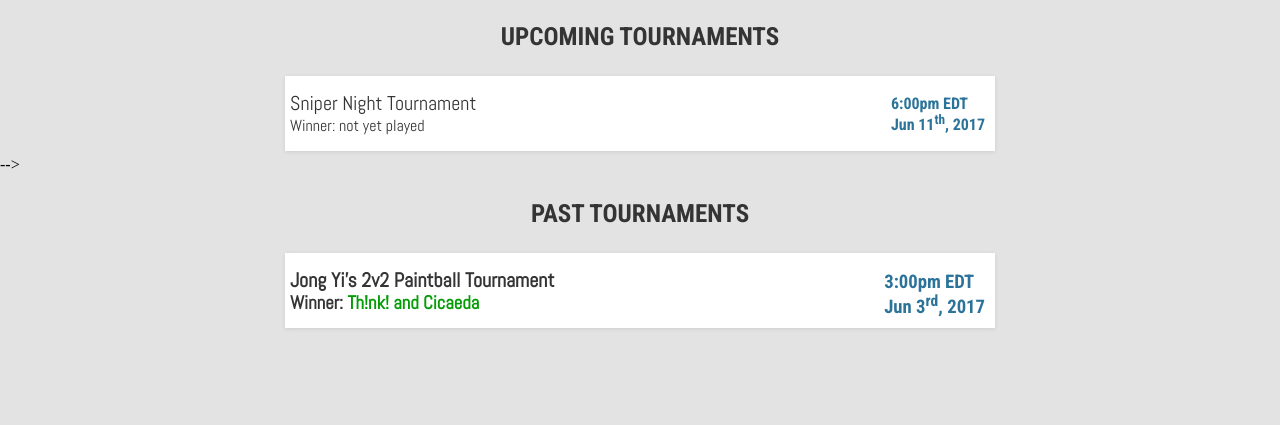
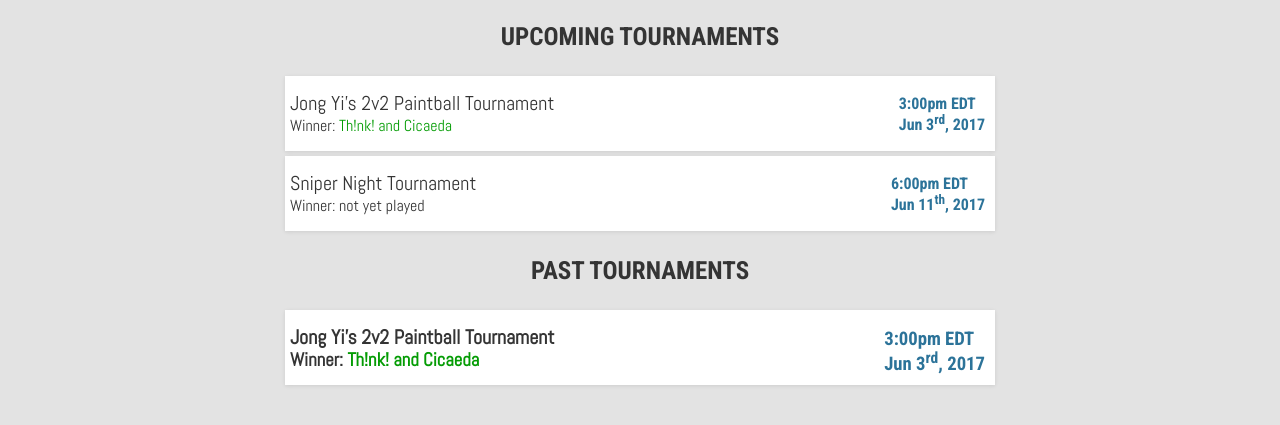
Before and after one commit to touchyourtoes/touchyourtoes.github.io, a plain HTML site: page index.html in a window 1280 px wide. Shown: the part 115-540 px from the top of the page. Drawn offline with Linux system fonts and the light colour scheme; a web font is replaced by a local one.

Commit message:
Update index.html

```diff
--- a/index.html
+++ b/index.html
@@ -83,12 +83,16 @@ p {
       <div class="listing">Winner: not yet played<div class="Winner"></div></div>
       <span class="date">10:00pm EDT<br/>Jun 2<sup>nd</sup>, 2017</span>
     </a>-->
-
+    <a href="/2017/06/03-paintball" class="block">
+      <div class="name">Jong Yi's 2v2 Paintball Tournament</div>
+      <div class="listing">Winner: <div class="Winner">Th!nk! and Cicaeda</div></div>
+      <span class="date">3:00pm EDT<br/>Jun 3<sup>rd</sup>, 2017</span>
+    </a>
     <a href="/2017/06/11-paintball" class="block">
       <div class="name">Sniper Night Tournament</div>
       <div class="listing">Winner: not yet played<div class="Winner"></div></div>
       <span class="date">6:00pm EDT<br/>Jun 11<sup>th</sup>, 2017</span>
-    </a>-->
+    </a>
 
 
   <h3 class="subtitle">past tournaments<h3>
```
